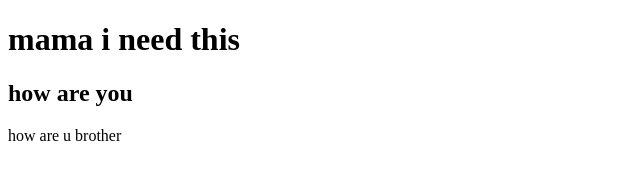
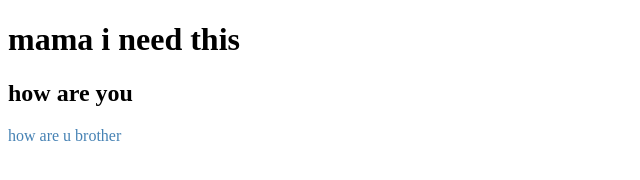
Before and after one commit to Nazmul-islam11/my-second-repo, a plain HTML site: page index.html in a window 1280 px wide. Shown: the full height of the page, 0-640 px from the left. Drawn offline with Linux system fonts and the light colour scheme.

```diff
--- a/index.html
+++ b/index.html
@@ -5,11 +5,15 @@
     <meta http-equiv="X-UA-Compatible" content="IE=edge">
     <meta name="viewport" content="width=device-width, initial-scale=1.0">
     <title>My Second Github Repo</title>
-  <link rel="stylesheet" href="style.css">
 </head>
 <body>
     <h1> mama i need this </h1>
     <h2> how are you</h2>
     <p> how are u brother </p>
 </body>
+<style>
+    p{
+        color:steelblue;
+    }
+</style>
 </html>
```
